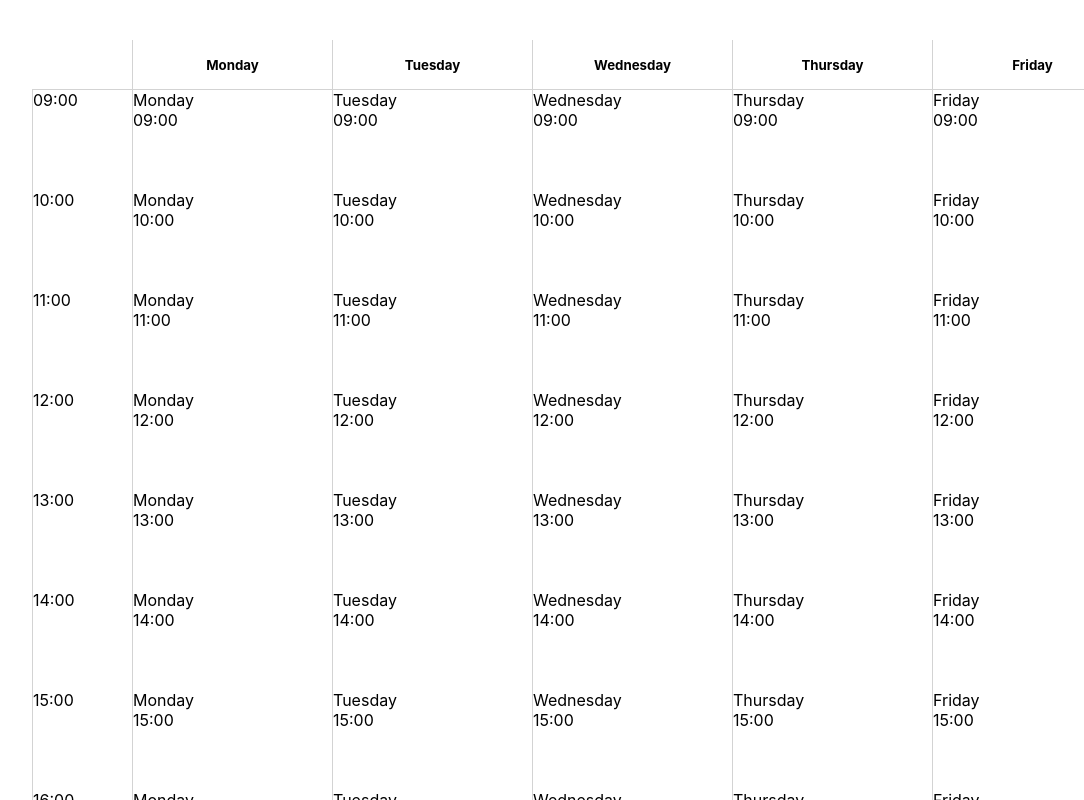
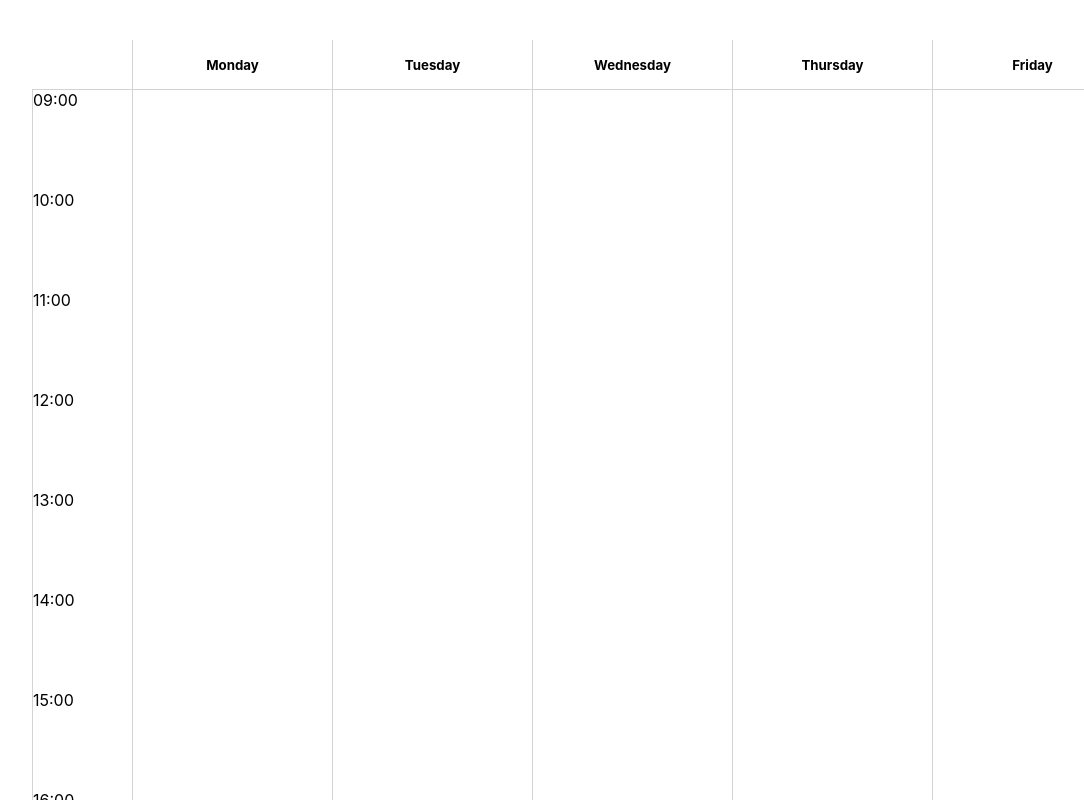
Before and after one commit to aks273/vitamin-calendar-view, a React (Create React App) app: page / in a window 1280 px wide. Shown: the top 800 px of the page, without its empty margins (58-1142 px from the left). Built offline with nearby package versions, Linux system fonts and the light colour scheme.

Commit message:
Display events inside of the calendar inside of a CalendarEvent

```diff
--- a/src/App.css
+++ b/src/App.css
@@ -17,7 +17,7 @@
   border-left: 1px solid lightgray;
 }
 
-.day-label, .dummy-div {
+.day-label, .placeholder-date {
   border-bottom: 1px solid lightgray;
   display: flex;
   align-items: center;
--- a/src/js/Calendar.js
+++ b/src/js/Calendar.js
@@ -1,15 +1,21 @@
 import { Component, Fragment } from "react"
 import { DAYS, TIMES_LIST } from "./structs"
 
+class CalendarEvent extends Component {
+  render() {
+    return <div>
+      <h5>{this.props.name}</h5>
+    </div>
+  }
+}
+
 class CalendarEntry extends Component {
   render() {
-    if (this.props.events.length) {
-      console.log(this.props.day, this.props.time, this.props.events)
-    }
     return (
       <div className='entry'>
-        <div>{this.props.day}</div>
-        <div>{this.props.time}</div>
+        {this.props.events.map(e => (
+          <CalendarEvent name={e.name} />
+        ))}
       </div>
     )
   }
@@ -35,7 +41,7 @@ export class WeekCalendar extends Component {
     return <Fragment key={`row ${time}`}>
       <div className='time-row' key={`time-label ${time}`}>{time}</div>
       {Object.values(DAYS).map(day => (
-          this.createCalendarEntry(day, time)
+        this.createCalendarEntry(day, time)
       ))}
     </Fragment>
   }
@@ -44,7 +50,7 @@ export class WeekCalendar extends Component {
     return (
       <div className='week-calendar-container'>
         <div className='week-calendar'>
-          <div className='dummy-div' key='placeholder-date'></div>
+          <div className='placeholder-date' key='placeholder-date'></div>
           {Object.values(DAYS).map(day => (
             this.createDayLabel(day)
           ))}
--- a/src/js/EventAdder.js
+++ b/src/js/EventAdder.js
@@ -12,8 +12,9 @@ export class EventAdder extends Component {
       }
     }
     onClickAddEvent() {
-      // check state for appropriate fields
-      this.props.onAddEvent(this.state);
+      if (this.state.name) {
+        this.props.onAddEvent(this.state);
+      }
     }
 
     onChangeEventName(e) {
```
